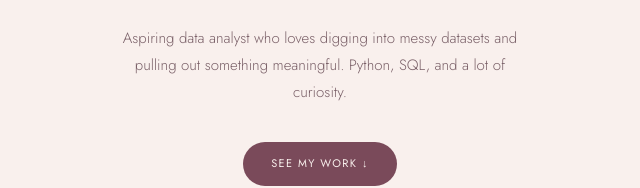
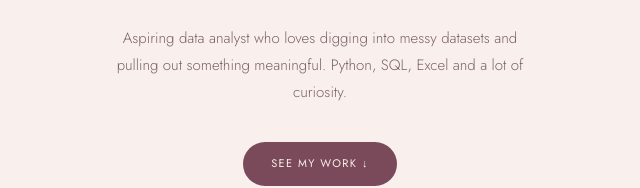
Before and after one commit to almasmadii/portfolio.html, a plain HTML site: page index.html in a window 1280 px wide. Shown: the part 424-612 px from the top of the page, 320-960 px from the left. Drawn offline with nearby package versions, Linux system fonts and the light colour scheme.

Commit message:
additions

```diff
--- a/index.html
+++ b/index.html
@@ -432,7 +432,7 @@
     <h1>hello, i'm <em>Alma.</em></h1>
     <div class="hero-subtitle">i make data make sense.</div>
     <p class="hero-desc">
-      Aspiring data analyst who loves digging into messy datasets and pulling out something meaningful. Python, SQL, and a lot of curiosity.
+      Aspiring data analyst who loves digging into messy datasets and pulling out something meaningful. Python, SQL, Excel and a lot of curiosity.
     </p>
     <a href="#work" class="hero-cta">see my work ↓</a>
   </div>
```
